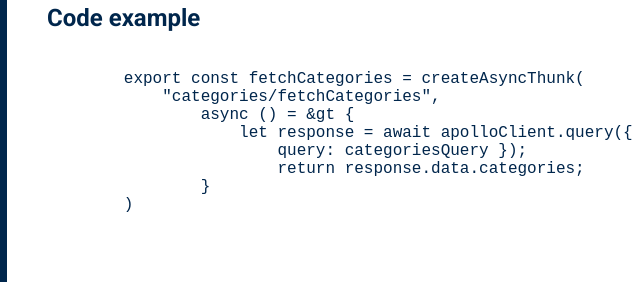
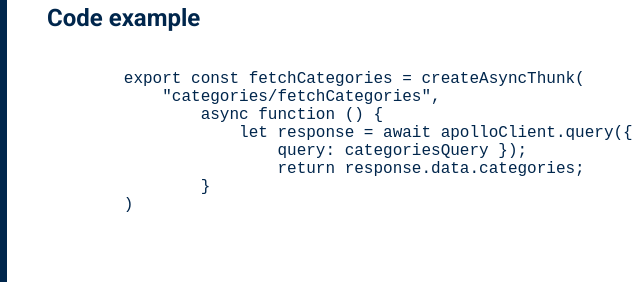
Before and after one commit to hannakozak/rsschool-cv, a plain HTML site: page index.html in a window 1280 px wide. Shown: the part 1112-1394 px from the top of the page, 393-1033 px from the left. Drawn offline with Linux system fonts and the light colour scheme.

Commit message:
fix: fix markup error

```diff
--- a/index.html
+++ b/index.html
@@ -101,7 +101,7 @@
                         <code>
         export const fetchCategories = createAsyncThunk(
             "categories/fetchCategories",
-                async () = &ampgt {
+                async function () {
                     let response = await apolloClient.query({
                         query: categoriesQuery });
                         return response.data.categories;
```
